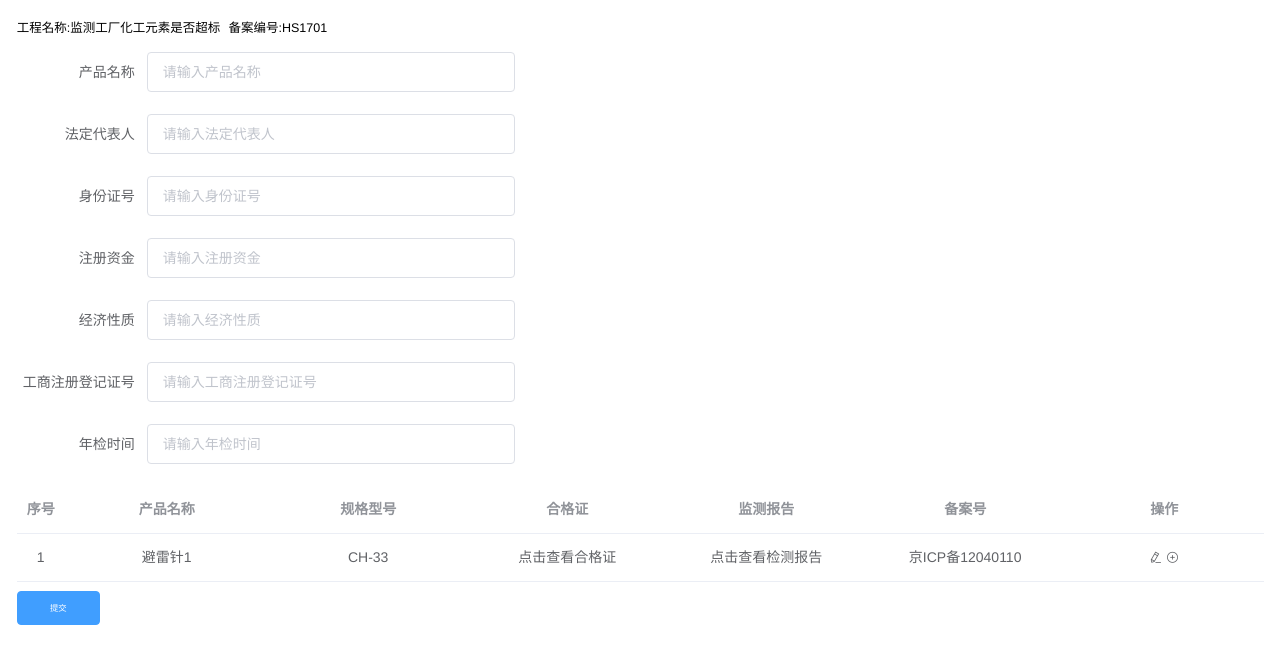
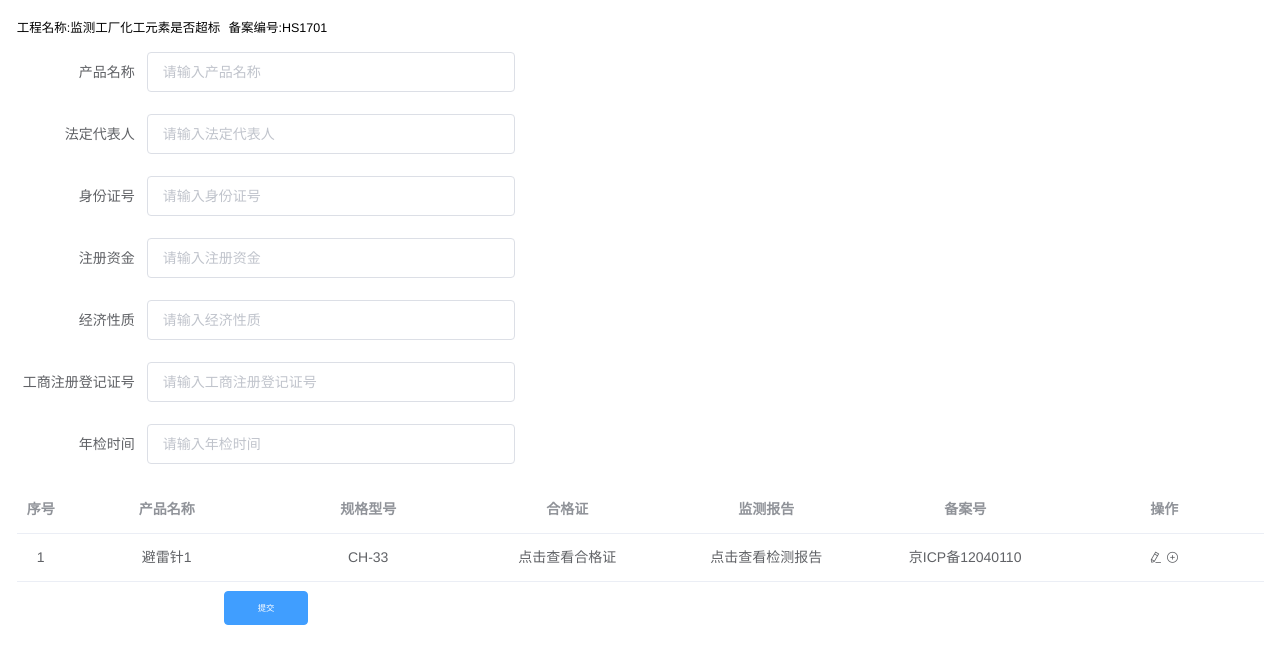
Before and after one commit to bo-ddd/industry, a Vue app: page /enterpriseEnvironmentalProtection in a window 1280 px wide. Shown: the top 664 px of the page. Built offline with nearby package versions, Linux system fonts and the light colour scheme; what @jiaminghi/data-view would draw is missing.

Commit message:
提交代码

```diff
--- a/src/views/environmentalManagement/enterpriseEnvironmentalProtection/enterpriseEnvironmentalProtection.vue
+++ b/src/views/environmentalManagement/enterpriseEnvironmentalProtection/enterpriseEnvironmentalProtection.vue
@@ -69,7 +69,10 @@
                     </el-table-column>
                 </el-table>
             </div>
-            <el-button type="primary" class="mt-20 submit-btn">提交</el-button>
+            <div class="flex-center_btn">
+                <el-button type="primary" class="mt-20 submit-btn">提交</el-button>
+                <div></div>
+            </div>
         </div>
         <el-dialog title="添加产品信息" :visible.sync="addProductInfodialogVisible" width="50%">
             <div>
@@ -238,6 +241,7 @@ export default {
     width: 20rem;
     cursor: pointer;
     font-size: 1.8rem;
+
 }
 
 .mt-20 {
@@ -288,7 +292,12 @@ export default {
     align-items: center;
     gap: 1rem;
 }
-
+.flex-center_btn{
+    width: 40%;
+    display: flex;
+    justify-content: center;
+    align-items: center;
+}
 .certificate-image {
     width: 40rem;
 }
```
